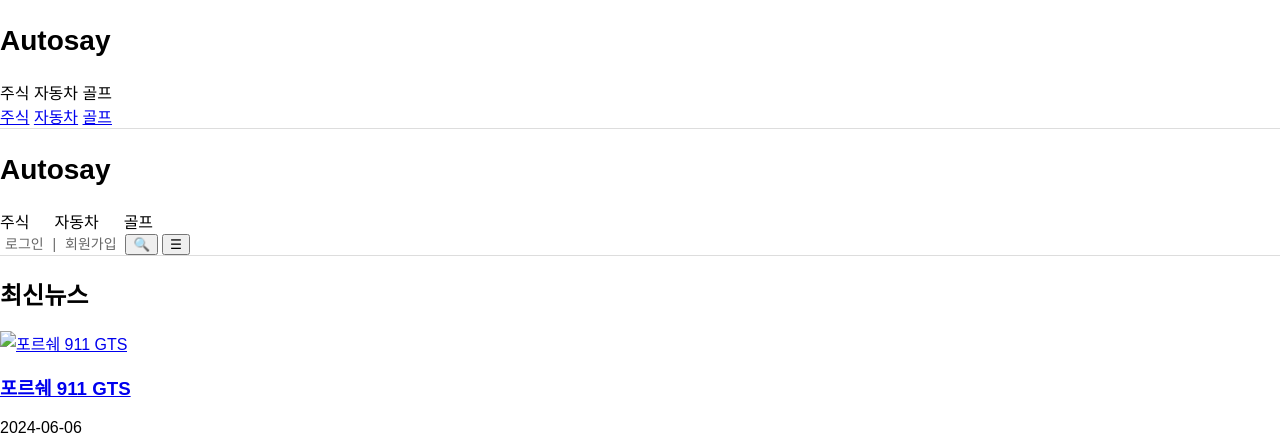
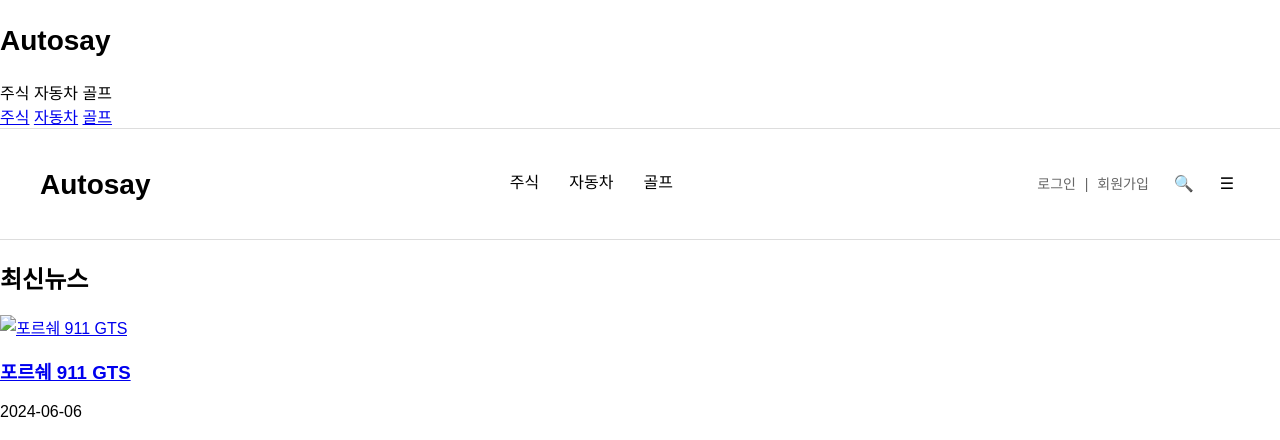
Before and after one commit to gnstjq8750-sketch/autosay, a Jekyll site: the page built from index.html, in a window 1280 px wide. Shown: the top 440 px of the page. Built offline with Jekyll 4.4.1, drawn with Linux system fonts in a browser that asks for light colours.

Commit message:
Update style.css

```diff
--- a/assets/style.css
+++ b/assets/style.css
@@ -1,25 +1,27 @@
-/* 공통 */
+/* Body 기본 세팅 */
 body {
   margin: 0;
   font-family: Arial, sans-serif;
 }
 
-/* 헤더 */
+/* ===== 헤더 전체 ===== */
 .site-header {
   border-bottom: 1px solid #ddd;
   background: #fff;
 }
 
-.header-container {
+.site-header .container {
   max-width: 1200px;
   margin: 0 auto;
+
   display: flex;
   align-items: center;
   justify-content: space-between;
+
   padding: 15px 20px;
 }
 
-/* 로고 */
+/* ===== 로고 ===== */
 .logo a {
   font-size: 28px;
   font-weight: bold;
@@ -27,28 +29,36 @@ body {
   text-decoration: none;
 }
 
-/* 네비게이션 */
+/* ===== 네비게이션 메뉴 ===== */
 .main-nav ul {
   list-style: none;
   margin: 0;
   padding: 0;
+
   display: flex;
-  gap: 25px;
+  gap: 30px; /* 메뉴 간격 */
+}
+
+.main-nav li {
+  position: relative;
 }
 
 .main-nav a {
   text-decoration: none;
   color: #000;
   font-size: 16px;
-  padding: 5px 0;
+  font-weight: 500;
+  padding-bottom: 5px;
+  display: inline-block;
 }
 
-.main-nav a:hover {
-  color: #0078d7;
+.main-nav a:hover,
+.main-nav a.active {
+  color: #0078d7; /* AutoTribune 처럼 파란색 하이라이트 */
   border-bottom: 2px solid #0078d7;
 }
 
-/* 오른쪽 로그인/검색 */
+/* ===== 오른쪽 로그인/검색 버튼 ===== */
 .header-right {
   font-size: 14px;
   color: #666;
@@ -64,10 +74,11 @@ body {
   color: #000;
 }
 
-.icon-btn {
+.search-btn,
+.menu-btn {
   background: none;
   border: none;
+  font-size: 16px;
   margin-left: 10px;
-  font-size: 16px;
   cursor: pointer;
 }
```
